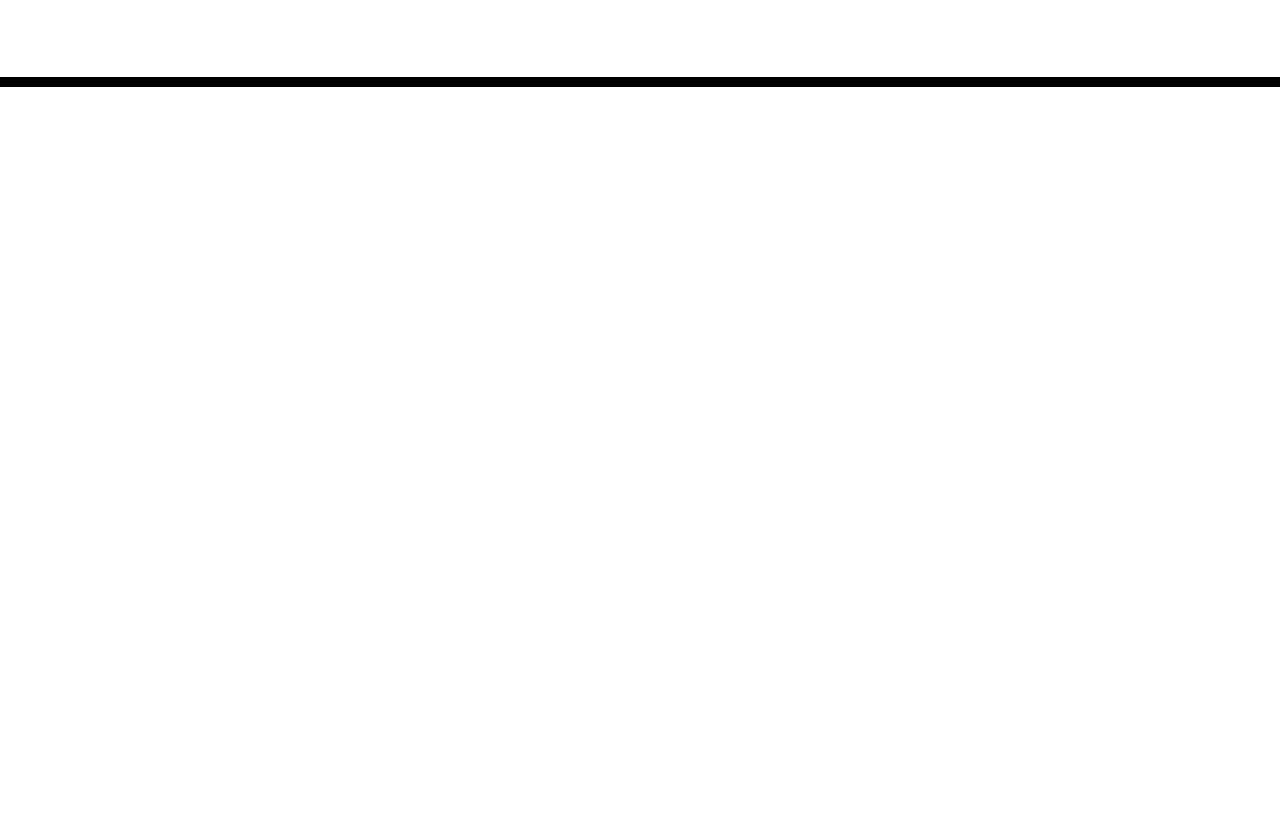
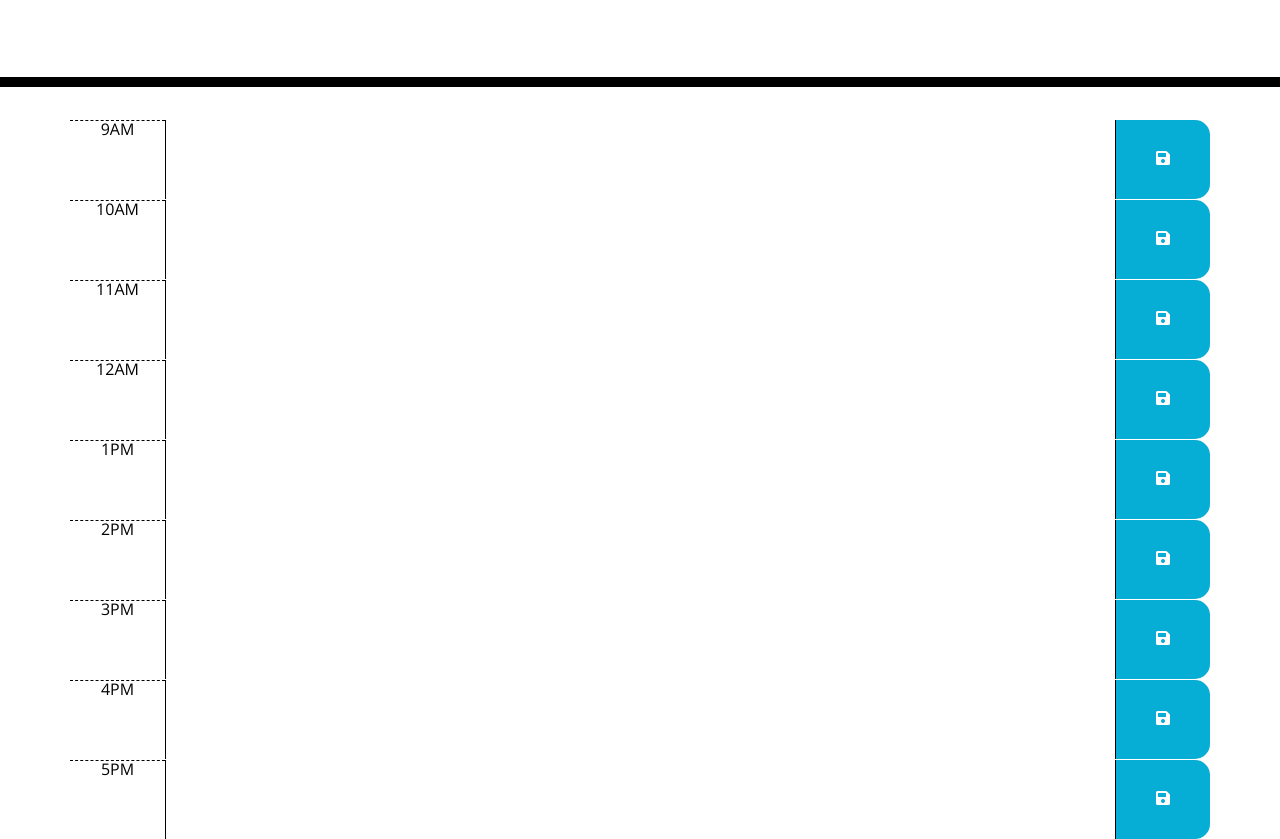
Before and after one commit to Emmerz6949/9to5-today-planner, a plain HTML site: page index.html in a window 1280 px wide. Shown: the part 181-1020 px from the top of the page. Before the commit the page ends 800 px from the top, so only its background shows below. Drawn offline with nearby package versions, Linux system fonts and the light colour scheme.

Commit message:
in the html file: added divs containing more divs and textareas to create each time block row, added classes to the divs, nested divs, and textareas for styling purposes. in the css file: added some additional css to improve the styling

```diff
--- a/index.html
+++ b/index.html
@@ -30,6 +30,59 @@
     </header>
     <div class="container">
       <!-- Timeblocks go here -->
+      <div class="row time-block">
+        <div class="hour col-md-1">9AM</div>
+        <textarea class="description col-md-10"></textarea>
+        <div class="saveBtn col-md-1"><i class="fas fa-save"></i></div>
+      </div>
+
+      <div class="row time-block">
+        <div class="hour col-md-1">10AM</div>
+        <textarea class="description col-md-10"></textarea>
+        <div class="saveBtn col-md-1"><i class="fas fa-save"></i></div>
+      </div>
+
+      <div class="row time-block">
+        <div class="hour col-md-1">11AM</div>
+        <textarea class="description col-md-10"></textarea>
+        <div class="saveBtn col-md-1"><i class="fas fa-save"></i></div>
+      </div>
+
+      <div class="row time-block">
+        <div class="hour col-md-1">12AM</div>
+        <textarea class="description col-md-10"></textarea>
+        <div class="saveBtn col-md-1"><i class="fas fa-save"></i></div>
+      </div>
+
+      <div class="row time-block">
+        <div class="hour col-md-1">1PM</div>
+        <textarea class="description col-md-10"></textarea>
+        <div class="saveBtn col-md-1"><i class="fas fa-save"></i></div>
+      </div>
+
+      <div class="row time-block">
+        <div class="hour col-md-1">2PM</div>
+        <textarea class="description col-md-10"></textarea>
+        <div class="saveBtn col-md-1"><i class="fas fa-save"></i></div>
+      </div>
+
+      <div class="row time-block">
+        <div class="hour col-md-1">3PM</div>
+        <textarea class="description col-md-10"></textarea>
+        <div class="saveBtn col-md-1"><i class="fas fa-save"></i></div>
+      </div>
+
+      <div class="row time-block">
+        <div class="hour col-md-1">4PM</div>
+        <textarea class="description col-md-10"></textarea>
+        <div class="saveBtn col-md-1"><i class="fas fa-save"></i></div>
+      </div>
+
+      <div class="row time-block">
+        <div class="hour col-md-1">5PM</div>
+        <textarea class="description col-md-10"></textarea>
+        <div class="saveBtn col-md-1"><i class="fas fa-save"></i></div>
+      </div>
     </div>
 
     <script src="https://code.jquery.com/jquery-3.4.1.min.js"></script>
--- a/style.css
+++ b/style.css
@@ -11,6 +11,13 @@ textarea{
   color: #000000;
   border-left: 1px solid black;
   padding: 10px;
+}
+
+textarea:focus{
+  border:1px solid #80bdff;
+  border-radius:.25rem;
+  outline:0;
+  box-shadow:0 0 0 .2rem rgba(0,123,255,.25)
 }
 
 .jumbotron {
@@ -44,17 +51,17 @@ textarea{
 
 .past {
   background-color: #d3d3d3;
-  color: white;
+  color: black;
 }
 
 .present {
   background-color: #ff6961;
-  color: white;
+  color: black;
 }
 
 .future {
   background-color: #77dd77;
-  color: white;
+  color: black;
 }
 
 .saveBtn {
@@ -63,9 +70,11 @@ textarea{
   border-bottom-right-radius: 15px;
   background-color: #06AED5;
   color: white;
+  padding-top: 30px;
 }
 
 .saveBtn i:hover {
   font-size: 20px;
   transition: all .3s ease-in-out;
+  color: black;
 }
```
